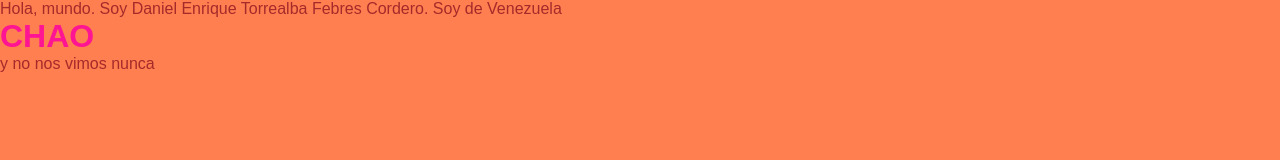
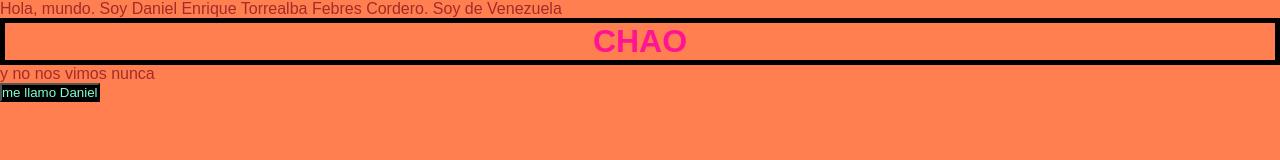
Before and after one commit to danielfebres88/hyperblog, a plain HTML site: page Index.html in a window 1280 px wide. Drawn offline with Linux system fonts and the light colour scheme.

Commit message:
Commit al master del blog en su versión más reciente

```diff
--- a/Index.html
+++ b/Index.html
@@ -10,5 +10,8 @@
     <p>Hola, mundo. Soy Daniel Enrique Torrealba Febres Cordero. Soy de Venezuela</p>
     <h1>CHAO</h1>
     <p>y no nos vimos nunca</p>
+    <div>
+        <button>me llamo Daniel</button>
+    </div>
 </body>
 </html>
--- a/css/estilos.css
+++ b/css/estilos.css
@@ -8,8 +8,16 @@
 font-family: Arial, Helvetica, sans-serif;
 color: brown;
 background-color: coral;
+border: 15px;
 }
 
 h1 {
 color: deeppink;
+border: 5px solid black;
+padding: 2em black;
+text-align: center;
 }
+button {
+  color: aquamarine;
+  background-color: black;
+}
```
